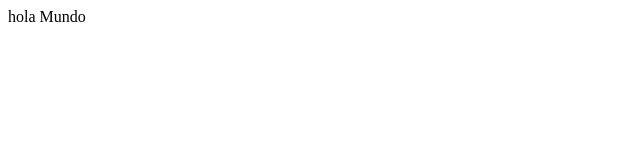
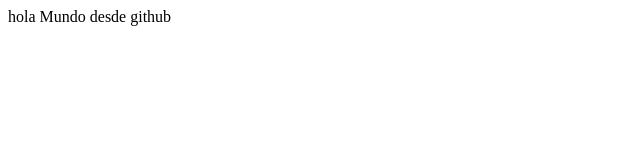
Before and after one commit to ThanC12/Taller_github, a plain HTML site: page index.html in a window 1280 px wide. Shown: the whole page, without its empty margins (0-640 px from the left). Drawn offline with Linux system fonts and the light colour scheme.

Commit message:
Update index.html
Cambios desde github

```diff
--- a/index.html
+++ b/index.html
@@ -1 +1 @@
-<p> hola Mundo </>
+<p> hola Mundo desde github</p>
```
